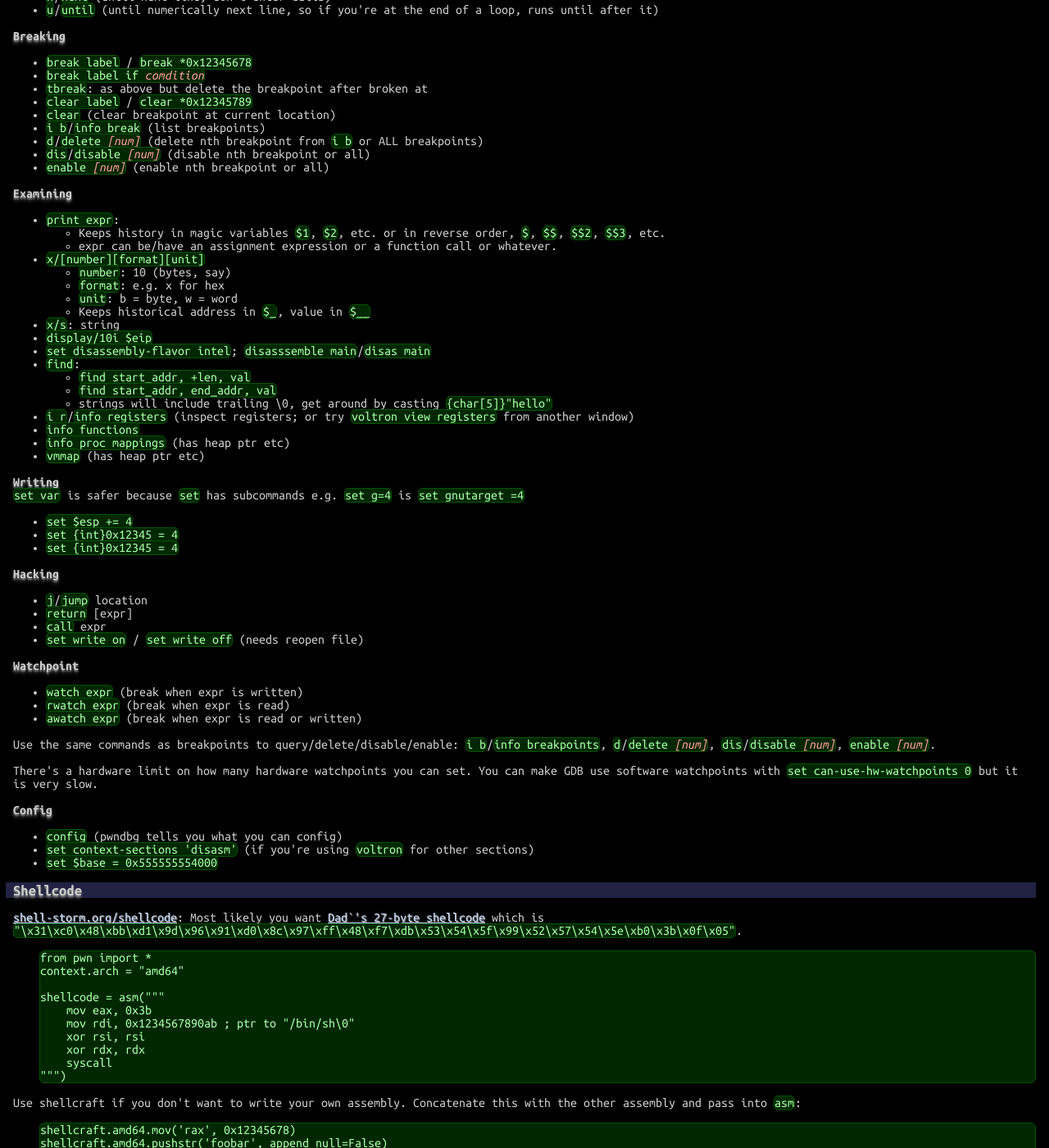
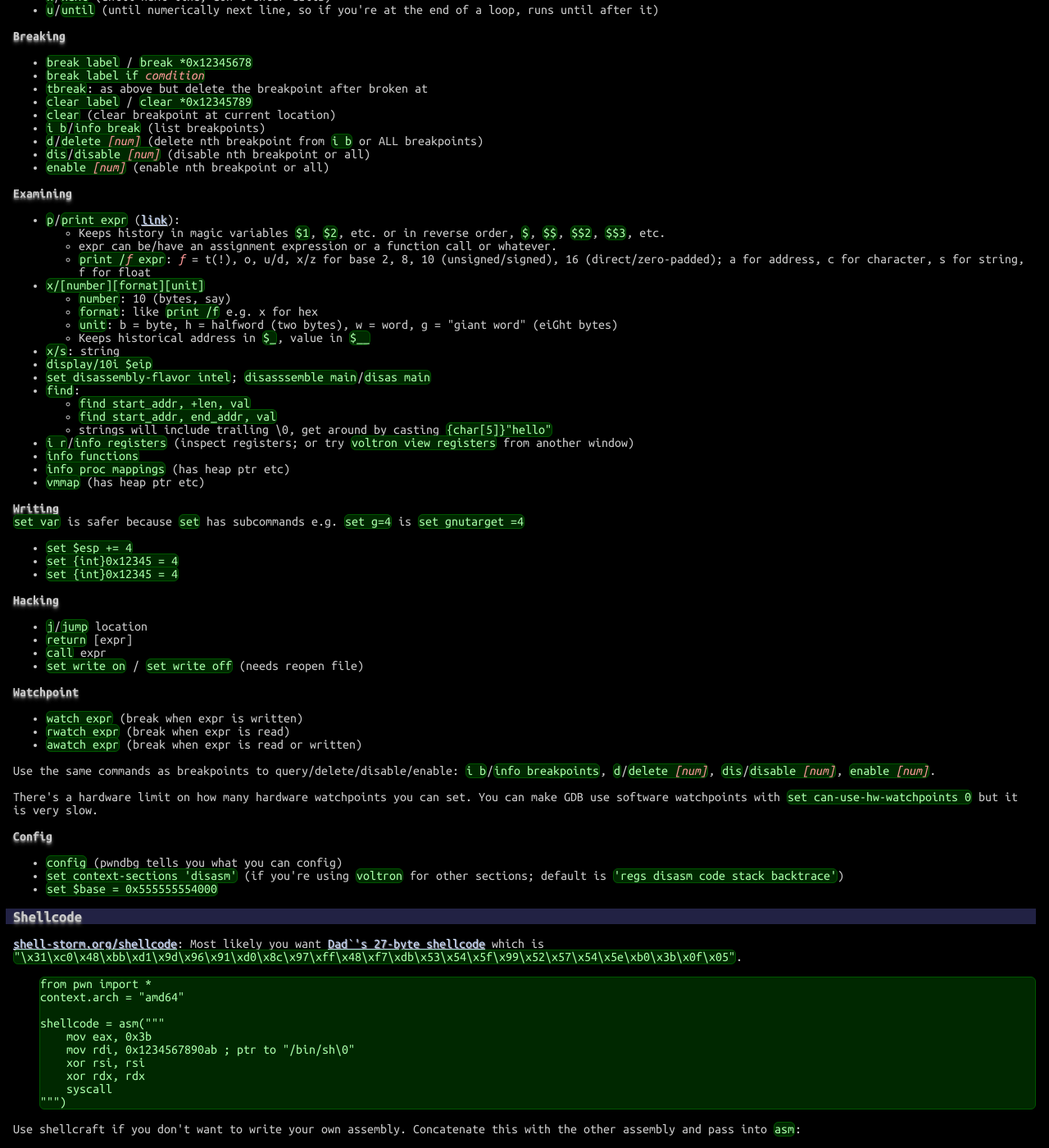
Before and after one commit to betaveros/cs, a Jekyll site: the page built from index.html, in a window 1280 px wide and 1400 px high, scrolled down 37837 px. Shown: the whole window at 82% size. Built offline with Jekyll 4.4.1, drawn with Linux system fonts in a browser that asks for light colours.

Commit message:
update CTF

```diff
--- a/_includes/ctf.html
+++ b/_includes/ctf.html
@@ -168,17 +168,18 @@ run</pre>
 <h4>Examining</h4>
 
 <ul>
-	<li><code>print expr</code>:
+	<li><code>p</code>/<code>print expr</code> (<a href="https://sourceware.org/gdb/current/onlinedocs/gdb/Data.html#Data">link</a>):
 		<ul>
 			<li>Keeps history in magic variables <code>$1</code>, <code>$2</code>, etc. or in reverse order, <code>$</code>, <code>$$</code>, <code>$$2</code>, <code>$$3</code>, etc.</li>
 			<li>expr can be/have an assignment expression or a function call or whatever.</li>
+			<li><code>print /<em>f</em> expr</code>: <em>f</em> = t(!), o, u/d, x/z for base 2, 8, 10 (unsigned/signed), 16 (direct/zero-padded); a for address, c for character, s for string, f for float</li>
 		</ul>
 	</li>
 	<li><code>x/[number][format][unit]</code>
 		<ul>
 			<li><code>number</code>: 10 (bytes, say)</li>
-			<li><code>format</code>: e.g. x for hex</li>
-			<li><code>unit</code>: b = byte, w = word</li>
+			<li><code>format</code>: like <code>print /f</code> e.g. x for hex</li>
+			<li><code>unit</code>: b = byte, h = halfword (two bytes), w = word, g = "giant word" (eiGht bytes)</li>
 			<li>Keeps historical address in <code>$_</code>, value in <code>$__</code></li>
 		</ul>
 	</li>
@@ -232,7 +233,7 @@ run</pre>
 <h4>Config</h4>
 <ul>
 	<li><code>config</code> (pwndbg tells you what you can config)</li>
-	<li><code>set context-sections 'disasm'</code> (if you're using <code>voltron</code> for other sections)
+	<li><code>set context-sections 'disasm'</code> (if you're using <code>voltron</code> for other sections; default is <code>'regs disasm code stack backtrace'</code>)
 	<li><code>set $base = 0x555555554000</code></li>
 </ul>
 
```
